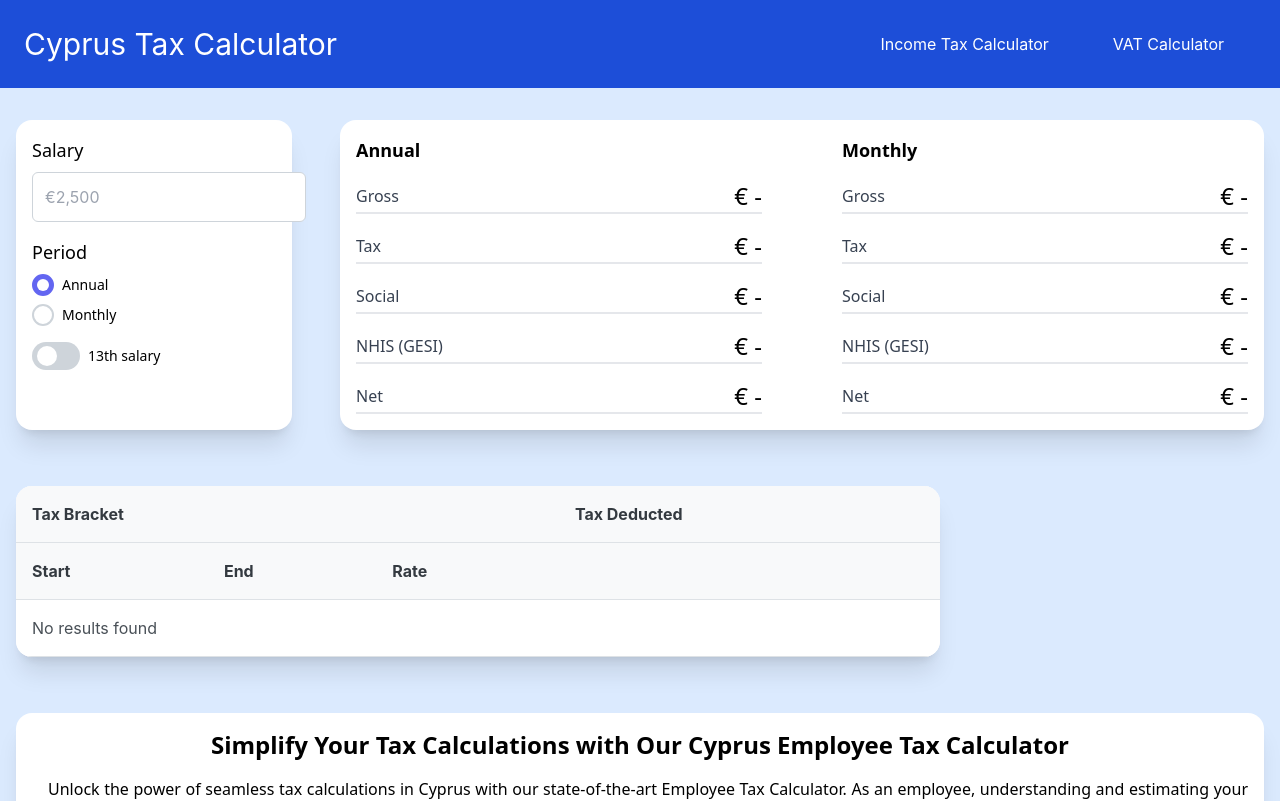
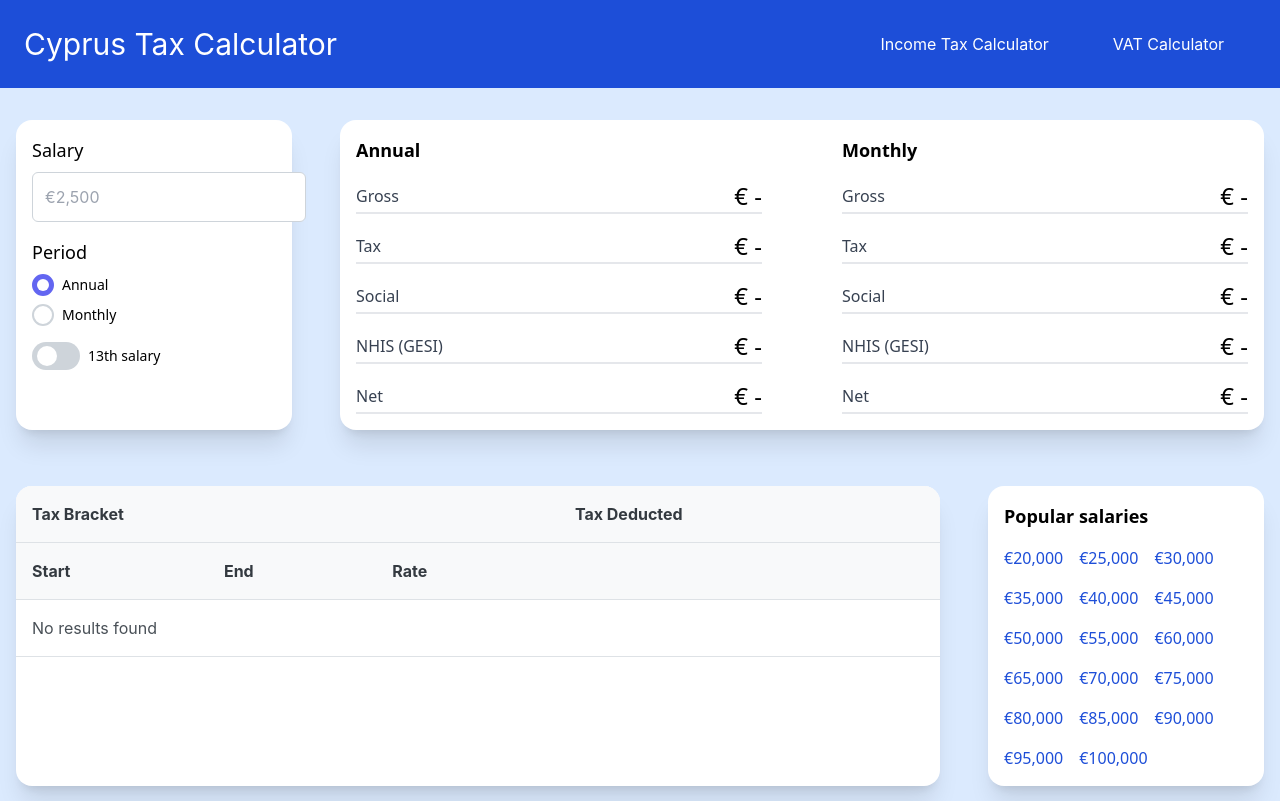
Before and after one commit to isnotallowed/cyprus_tax_calculator, a Next.js app: page / in a window 1280 px wide. Shown: the top 801 px of the page. Built offline with nearby package versions, Linux system fonts and the light colour scheme.

Commit message:
feat: popular salaries

```diff
--- a/src/app/components/EmployeeCalculator/EmployeeCalculatorBreakdowns/index.tsx
+++ b/src/app/components/EmployeeCalculator/EmployeeCalculatorBreakdowns/index.tsx
@@ -13,7 +13,7 @@ const EmployeeCalculatorBreakdowns = ({
 }: EmployeeCalculatorBreakdownsProps) => {
   return (
     <DataTable
-      className="bg-white md:col-span-9 rounded-2xl shadow-xl whitespace-nowrap overflow-hidden"
+      className="bg-white col-span-12 lg:col-span-9 rounded-2xl shadow-xl whitespace-nowrap overflow-hidden"
       scrollable
       tableClassName="overflow-auto"
       headerColumnGroup={
--- a/src/app/components/EmployeeCalculator/index.tsx
+++ b/src/app/components/EmployeeCalculator/index.tsx
@@ -1,9 +1,16 @@
 "use client";
 import { useEffect, useState } from "react";
-import { CalculationResults, calculateResults } from "@/services/taxCalculator";
+import {
+  CalculationResults,
+  calculateResults,
+  formatMoney,
+} from "@/services/taxCalculator";
 import EmployeeCalculatorBreakdowns from "@/app/components/EmployeeCalculator/EmployeeCalculatorBreakdowns";
 import EmployeeCalculatorForm from "@/app/components/EmployeeCalculator/EmployeeCalculatorForm";
 import EmployeeCalculatorResult from "@/app/components/EmployeeCalculator/EmployeeCalculatorResult";
+import Link from "next/link";
+import { SALARIES } from "@/helpers/salaries";
+import { formatWithCurrency } from "@/helpers/money";
 
 interface CalculatorContentProps {
   initialSalary?: number;
@@ -60,6 +67,23 @@ const CalculatorContent = ({ initialSalary }: CalculatorContentProps) => {
       </div>
       <div className="mt-14 flex flex-col md:grid md:grid-cols-12 gap-6 lg:gap-12">
         <EmployeeCalculatorBreakdowns breakdowns={results?.breakdowns} />
+        <div className="p-4 bg-white col-span-12 lg:col-span-3 rounded-2xl w-full shadow-xl">
+          <h3 className="text-lg font-semibold">Popular salaries</h3>
+          <div className="flex flex-wrap gap-4 mt-4">
+            {SALARIES.map((salary) => (
+              <Link
+                key={`salary-${salary}`}
+                href={`/income-calculator/${salary}`}
+                className={
+                  `text-blue-700` +
+                  (salary === initialSalary ? " font-bold" : "")
+                }
+              >
+                {formatWithCurrency(salary, false).split(".")[0]}
+              </Link>
+            ))}
+          </div>
+        </div>
       </div>
     </div>
   );
--- a/src/app/income-calculator/[salary]/page.tsx
+++ b/src/app/income-calculator/[salary]/page.tsx
@@ -2,11 +2,7 @@ import EmployeeCalculatorContent from "@/app/components/EmployeeCalculator";
 import { notFound } from "next/navigation";
 import { Metadata, ResolvingMetadata } from "next";
 import { formatWithCurrency } from "@/helpers/money";
-
-const SALARIES = [
-  20000, 25000, 30000, 35000, 40000, 45000, 50000, 55000, 60000, 65000, 70000,
-  75000, 80000, 85000, 90000, 95000, 100000,
-];
+import {SALARIES} from "@/helpers/salaries";
 
 type IncomeCalculatorWithSalaryProps = {
   params: {
--- a/src/helpers/money.ts
+++ b/src/helpers/money.ts
@@ -1,8 +1,8 @@
 import { formatMoney } from "@/services/taxCalculator";
 
-export const formatWithCurrency = (value: number | string) => {
+export const formatWithCurrency = (value: number | string, hasSpace = true) => {
   if (value === Number.MAX_SAFE_INTEGER) return "-";
-  return `€ ${formatMoney(value)}`;
+  return `€${hasSpace ? " " : ""}${formatMoney(value)}`;
 };
 export const formatWithPercent = (value: number | string) => {
   return `${value}%`;
--- /dev/null
+++ b/src/helpers/salaries.ts
@@ -0,0 +1,4 @@
+export const SALARIES = [
+    20000, 25000, 30000, 35000, 40000, 45000, 50000, 55000, 60000, 65000, 70000,
+    75000, 80000, 85000, 90000, 95000, 100000,
+];
```
